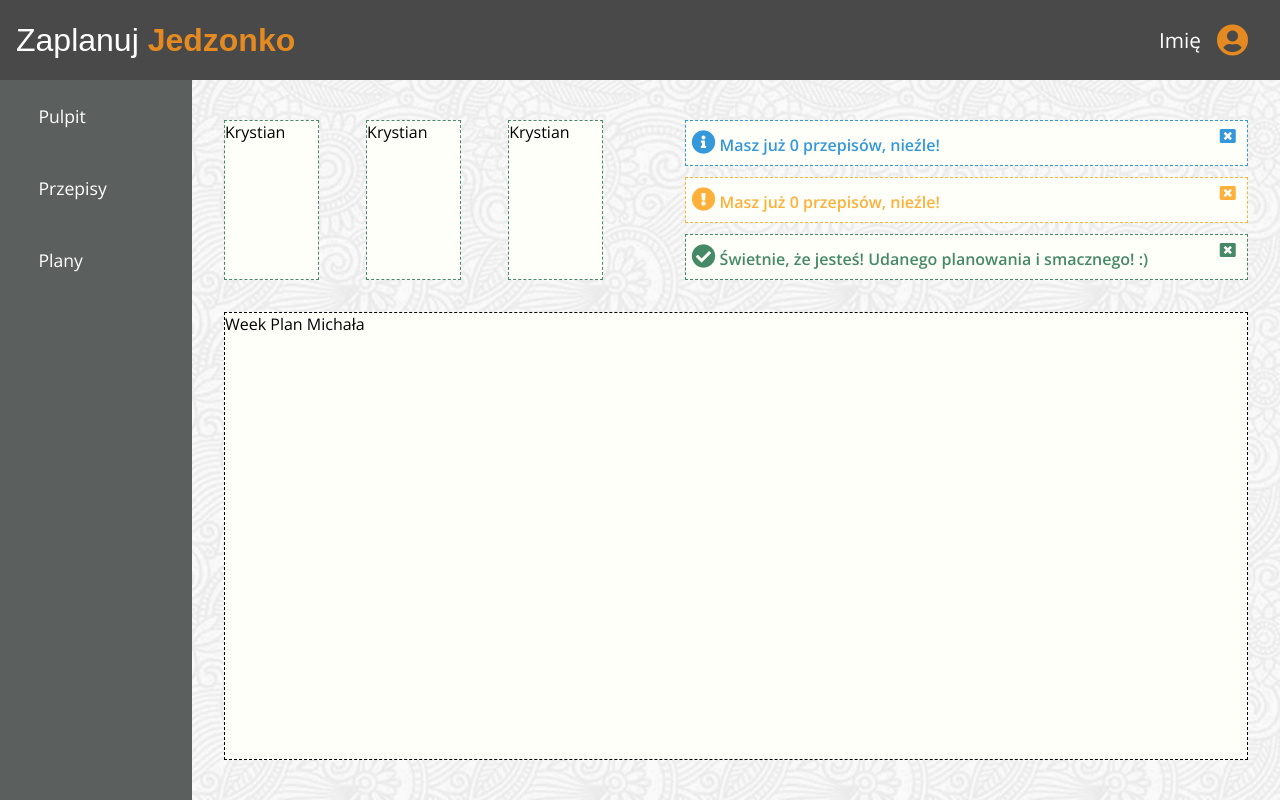
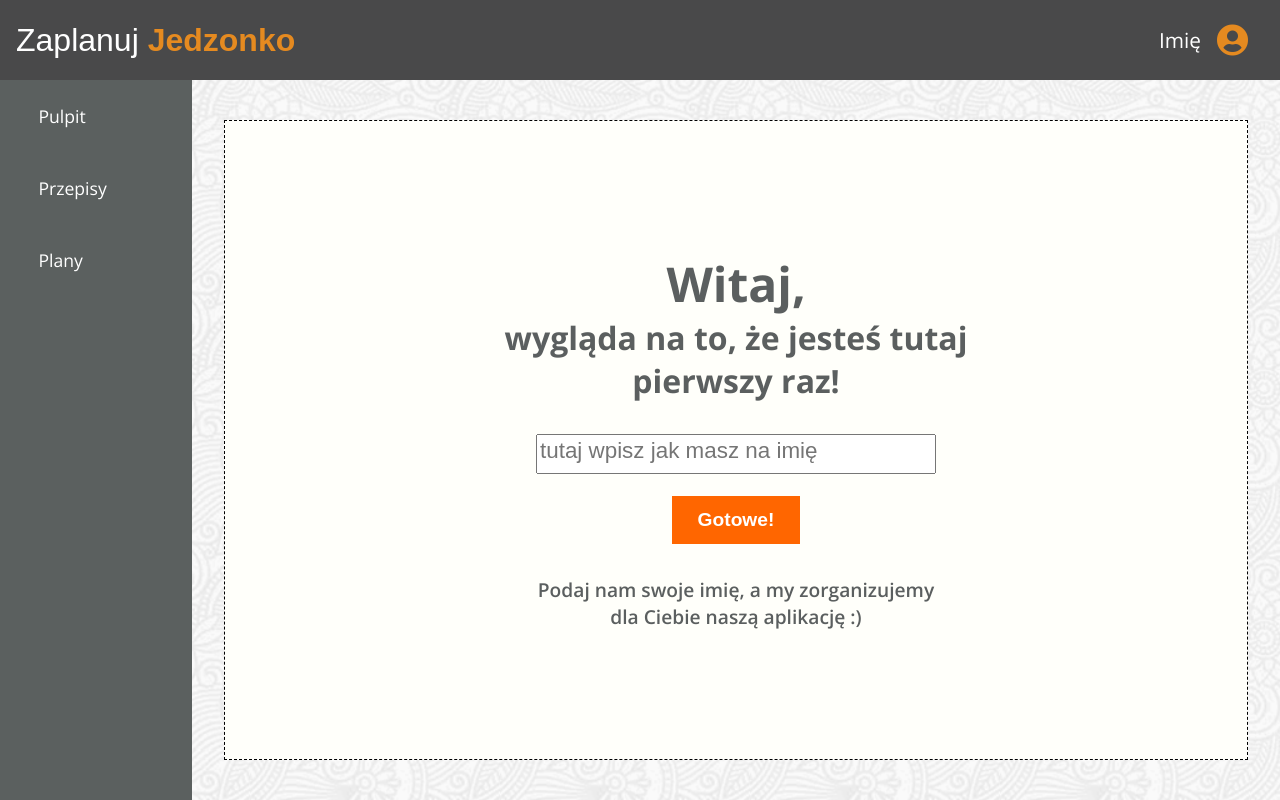
Before and after one commit to GracjanKozal/Zaplanuj-Jedzonko, a website: page development/app.html in a window 1280 px wide. Drawn offline with nearby package versions, Linux system fonts and the light colour scheme; files that its build step writes are made by us from their sources; a web font is replaced by a local one.

Commit message:
i created JS function, which detect if user visited the website previously

```diff
--- a/development/app.html
+++ b/development/app.html
@@ -3,11 +3,11 @@
   <head>
     <meta charset="UTF-8" />
     <link href="https://fonts.googleapis.com/css?family=Charmonman|Open+Sans:400,400i,500,600,700&display=swap&subset=latin-ext" rel="stylesheet">
-    <link rel="stylesheet" href="https://cdnjs.cloudflare.com/ajax/libs/font-awesome/5.9.0/css/all.min.css" integrity="sha256-UzFD2WYH2U1dQpKDjjZK72VtPeWP50NoJjd26rnAdUI=" crossorigin="anonymous" />
-    <meta name="viewport" content="width=device-width, initial-scale=1.0" />
-    <meta http-equiv="X-UA-Compatible" content="ie=edge" />
+    <link rel="stylesheet" href="https://cdnjs.cloudflare.com/ajax/libs/font-awesome/5.9.0/css/all.min.css" integrity="sha256-UzFD2WYH2U1dQpKDjjZK72VtPeWP50NoJjd26rnAdUI=" crossorigin="anonymous"/>
+    <meta name="viewport" content="width=device-width, initial-scale=1.0"/>
+    <meta http-equiv="X-UA-Compatible" content="ie=edge"/>
     <title>Zaplanuj Jedzonko</title>
-    <link rel="stylesheet" href="./css/appmain.css" />
+    <link rel="stylesheet" href="./css/appmain.css"/>
   </head>
   <body>
     <header>
@@ -29,7 +29,7 @@
           </ul>
         </nav>
       </section>
-      <section class="wrapper-message" style="display: none">
+      <section class="wrapper-message" id="welcome-message">
         <section class="welcome-message">
           <div class="internal-wrapper">
             <h2>Witaj,</h2>
@@ -44,7 +44,7 @@
           </div>
         </section>
       </section>
-       <section class="wrapper-message">
+       <section class="wrapper-message" id="app-Panel">
          <section class="app-welcome-Panel">
            <section class="widgets">
              <section id="add-widgets">
@@ -57,19 +57,19 @@
                <div>
                  <div>
                    <p><i class="fas fa-info-circle widget-icon"></i> Masz już <span>0 </span>przepisów, nieźle!</p>
-                   <i class="fas fa-window-close"></i>
+                   <i class="fas fa-window-close" id="widget-info-close"></i>
                  </div>
                </div>
                <div>
                  <div>
                    <p><i class="fas fa-exclamation-circle widget-icon"></i> Masz już <span>0 </span>przepisów, nieźle!</p>
-                   <i class="fas fa-window-close"></i>
+                   <i class="fas fa-window-close" id="widget-warning-close"></i>
                  </div>
                </div>
                <div>
                  <div>
                    <p><i class="fas fa-check-circle widget-icon"></i> Świetnie, że jesteś! Udanego planowania i smacznego! :)</p>
-                   <i class="fas fa-window-close"></i>
+                   <i class="fas fa-window-close" id="widget-success-close"></i>
                  </div>
                </div>
              </section>
--- a/development/js/app.js
+++ b/development/js/app.js
@@ -1,5 +1,6 @@
 document.addEventListener('DOMContentLoaded', function(){
-	//Karolina code
+	checkUser(); // I used hoisting and invoked function here.MG
+	//K.P code
 	(function setDataLocalStorage() {
 		// i put this code in function, to protect to be overwritten,  and immediately invoked the function after declaration.
 		var nameForm = document.querySelector(".form");
@@ -16,8 +17,20 @@ document.addEventListener('DOMContentLoaded', function(){
 			} else {
 				alert("🍓🍌🍇 Podaj nam swoje imię 🥦🌶🥒");
 			}
+			document.location.reload(true);
 		});
 		if (localStorage.getItem('userName')) user_Name.innerText = localStorage.getItem('userName');
 		//this line allows to display user name after the next visit on website
 	})();
+	//welcome message display check function. MG code
+	function checkUser() {
+		var welcomeMessage = document.getElementById('welcome-message');
+		var appPanel = document.getElementById('app-Panel');
+
+		if(!localStorage.getItem('userName')) {
+			welcomeMessage.classList.toggle('visible');
+		} else {
+			appPanel.classList.toggle('visible');
+		}
+	}
 });
--- a/development/scss/elements/app/_WelcomeMessage and form.scss
+++ b/development/scss/elements/app/_WelcomeMessage and form.scss
@@ -5,6 +5,7 @@
   @include flex($justify-content:center, $align-items:center);
   height: 90vh;
   width: 85vw;
+  display: none;
   .welcome-message {
     @include appMessage;
     @include flex($justify-content:center, $align-items:center);
--- a/development/scss/elements/app/_appWelcomePanel.scss
+++ b/development/scss/elements/app/_appWelcomePanel.scss
@@ -1,9 +1,14 @@
 @import "../../base/variables";
 @import "../../base/mixins";
+
+.visible {
+  display: flex;
+}
 .app-welcome-Panel {
   @include appMessage {
     background-color: transparent;
     border: none;
+    display: none;
   }
   @include flex(column, $justify-content:space-between, $align-items:center);
   .widgets {
@@ -54,6 +59,7 @@
         margin-left: 1%;
         .widget-icon {
           font-size: 1.5rem;
+          //pls do not remove @media
           @media screen and (min-width: 1400px){
             font-size: 2rem;
           }
```
